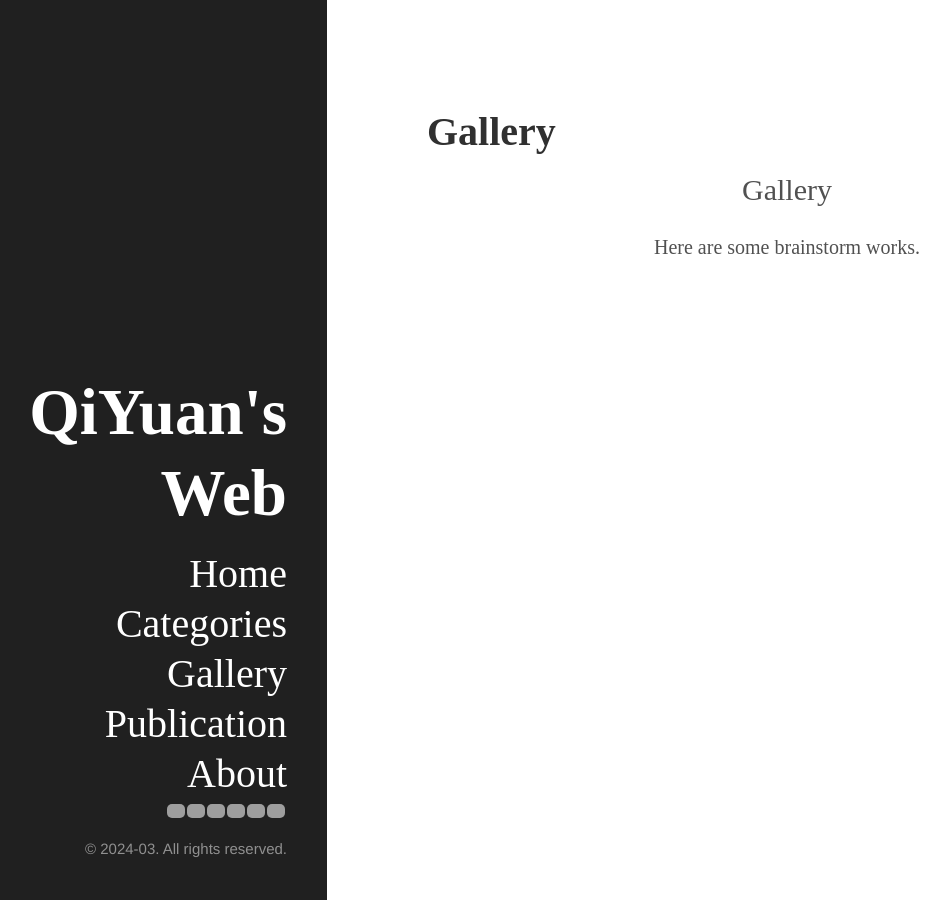
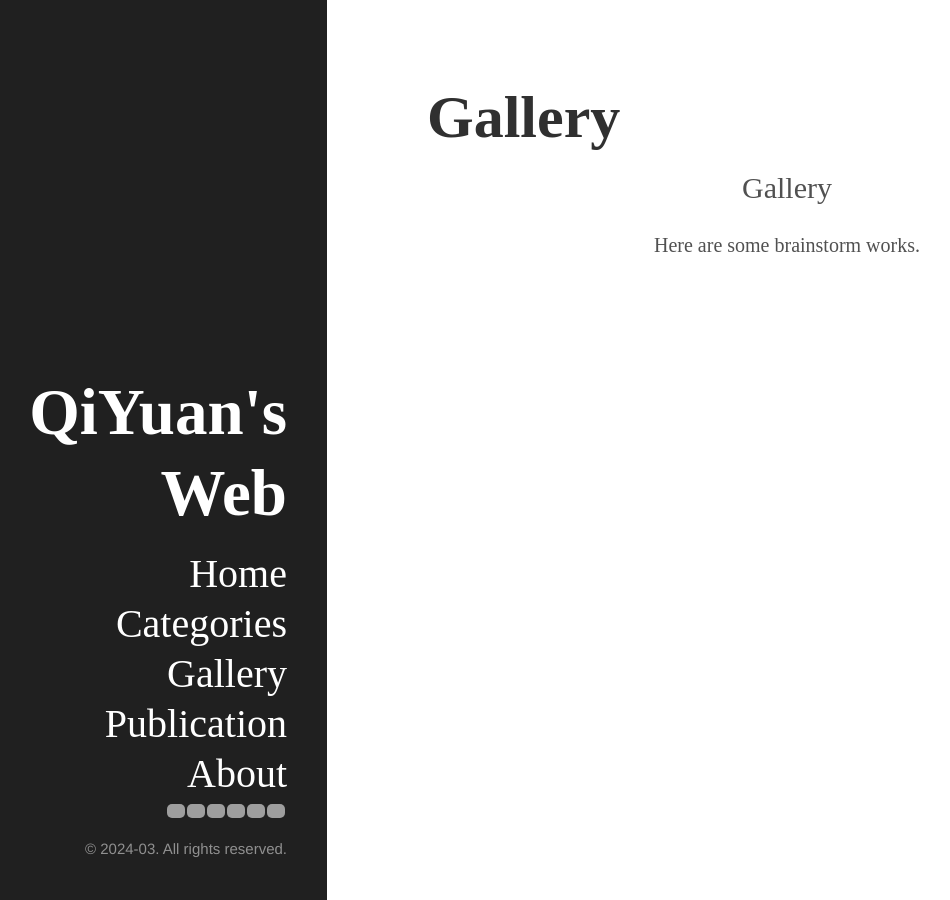
Before and after one commit to Zhang-Xuewen/Zhang-Xuewen.github.io, a Jekyll site: the page built from gallery_bk.html, in a window 1280 px wide. Shown: the whole page, without its empty margins (33-983 px from the left). Built offline with Jekyll 4.4.1, drawn with Linux system fonts in a browser that asks for light colours; some web fonts are replaced; grey boxes are pictures that could not be loaded.

Commit message:
update post and page title new in poole.css changed font size 60px

```diff
--- a/public/css/poole.css
+++ b/public/css/poole.css
@@ -354,9 +354,10 @@
 .post-title-new a {
   color: #303030;
   font-family: 'East Sea Dokdo', cursive;
+  font-size: 60px;
 }
-.page-title,
-.post-title {
+.page-title-new,
+.post-title-new {
   margin-top: 0;
 }
 
```
